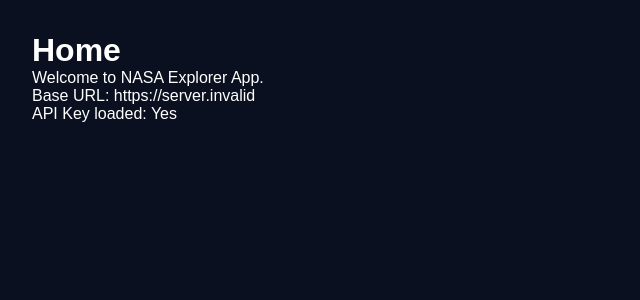
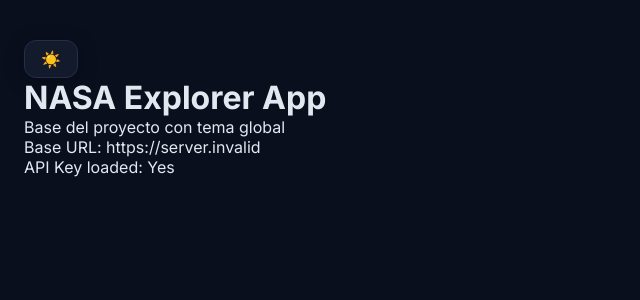
Before and after one commit to gasabe/nasa-explorer, a React (Vite) app: page / in a window 1280 px wide. Shown: the top 300 px of the page, without its empty margins (0-640 px from the left). Built offline with nearby package versions, Linux system fonts and the light colour scheme; no server answers.

Commit message:
feat(issue-3): crear paleta global, tipografia y base de dark mode

```diff
--- a/src/App.jsx
+++ b/src/App.jsx
@@ -1,7 +1,22 @@
 import HomePage from "./pages/HomePage";
+import { useTheme } from "./hooks/useTheme";
 
 function App() {
-  return <HomePage />;
+  const { theme, toggleTheme } = useTheme();
+
+  return (
+    <main className="app">
+      <button
+        className="theme-toggle"
+        onClick={toggleTheme}
+        aria-label="Cambiar tema"
+      >
+        {theme === "dark" ? "☀️" : "🌙"}
+      </button>
+
+      <HomePage />
+    </main>
+  );
 }
 
 export default App;
--- /dev/null
+++ b/src/hooks/useTheme.js
@@ -0,0 +1,15 @@
+import { useEffect, useState } from "react";
+
+export function useTheme() {
+  const [theme, setTheme] = useState("dark");
+
+  useEffect(() => {
+    document.documentElement.setAttribute("data-theme", theme);
+  }, [theme]);
+
+  const toggleTheme = () => {
+    setTheme((prevTheme) => (prevTheme === "dark" ? "light" : "dark"));
+  };
+
+  return { theme, toggleTheme };
+}
--- a/src/index.css
+++ b/src/index.css
@@ -1,15 +1,24 @@
-* {
-  box-sizing: border-box;
-  margin: 0;
-  padding: 0;
+.app {
+  min-height: 100vh;
+  padding: var(--space-lg);
+  background-color: var(--bg);
+  color: var(--text);
 }
 
-body {
-  font-family: Arial, sans-serif;
-  background-color: #0b1020;
-  color: white;
+.theme-toggle {
+  margin-top: var(--space-md);
+  padding: var(--space-sm) var(--space-md);
+  border: 1px solid var(--border);
+  border-radius: var(--radius);
+  background-color: var(--surface);
+  color: var(--text);
+  box-shadow: var(--shadow);
+  cursor: pointer;
+  transition: background-color 0.3s ease, color 0.3s ease, transform 0.2s ease;
 }
 
-main {
-  padding: 2rem;
+.theme-toggle:hover {
+  background-color: var(--primary);
+  color: #fff;
+  transform: scale(1.05);
 }
--- a/src/main.jsx
+++ b/src/main.jsx
@@ -1,6 +1,8 @@
 import React from "react";
 import ReactDOM from "react-dom/client";
 import App from "./App";
+import "./styles/theme.css";
+import "./styles/global.css";
 import "./index.css";
 
 ReactDOM.createRoot(document.getElementById("root")).render(
--- a/src/pages/HomePage.jsx
+++ b/src/pages/HomePage.jsx
@@ -3,8 +3,8 @@
 function HomePage() {
   return (
     <main>
-      <h1>Home</h1>
-      <p>Welcome to NASA Explorer App.</p>
+      <h1>NASA Explorer App</h1>
+      <p>Base del proyecto con tema global</p>
       <p>Base URL: {config.nasa.baseUrl}</p>
       <p>API Key loaded: {config.nasa.apiKey ? "Yes" : "No"}</p>
     </main>
--- /dev/null
+++ b/src/styles/global.css
@@ -0,0 +1,35 @@
+* {
+  box-sizing: border-box;
+  margin: 0;
+  padding: 0;
+}
+
+html,
+body,
+#root {
+  min-height: 100vh;
+}
+
+body {
+  background-color: var(--bg);
+  color: var(--text);
+  font-family: var(--font-family-base);
+  transition: background-color 0.3s ease, color 0.3s ease;
+}
+
+button,
+input,
+textarea,
+select {
+  font: inherit;
+}
+
+a {
+  color: inherit;
+  text-decoration: none;
+}
+
+img {
+  max-width: 100%;
+  display: block;
+}
--- /dev/null
+++ b/src/styles/theme.css
@@ -0,0 +1,41 @@
+@import url("https://fonts.googleapis.com/css2?family=Inter:wght@400;500;600;700&display=swap");
+
+:root {
+  --font-family-base: "Inter", system-ui, sans-serif;
+
+  --space-sm: 8px;
+  --space-md: 16px;
+  --space-lg: 24px;
+
+  --radius: 12px;
+
+  --bg: #f4f7fb;
+  --surface: #ffffff;
+  --border: #d9e2ec;
+
+  --text: #0f172a;
+  --text-muted: #64748b;
+
+  --primary: #315bff;
+  --primary-hover: #2548d8;
+  --secondary: #7c3aed;
+  --accent: #38bdf8;
+
+  --shadow: 0 4px 20px rgba(0, 0, 0, 0.08);
+}
+
+html[data-theme="dark"] {
+  --bg: #0a0f1e;
+  --surface: #121a2b;
+  --border: #24304a;
+
+  --text: #e2e8f0;
+  --text-muted: #94a3b8;
+
+  --primary: #4f7cff;
+  --primary-hover: #6b92ff;
+  --secondary: #8b5cf6;
+  --accent: #38bdf8;
+
+  --shadow: 0 4px 20px rgba(0, 0, 0, 0.3);
+}
```
